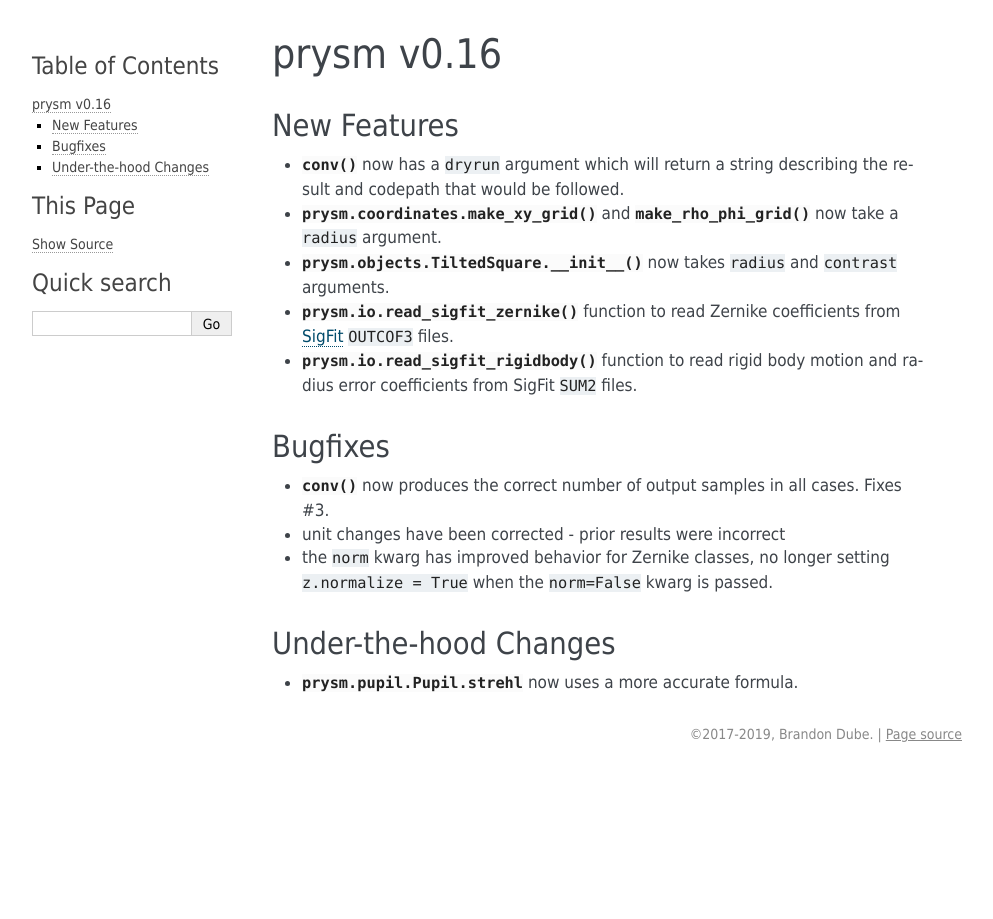
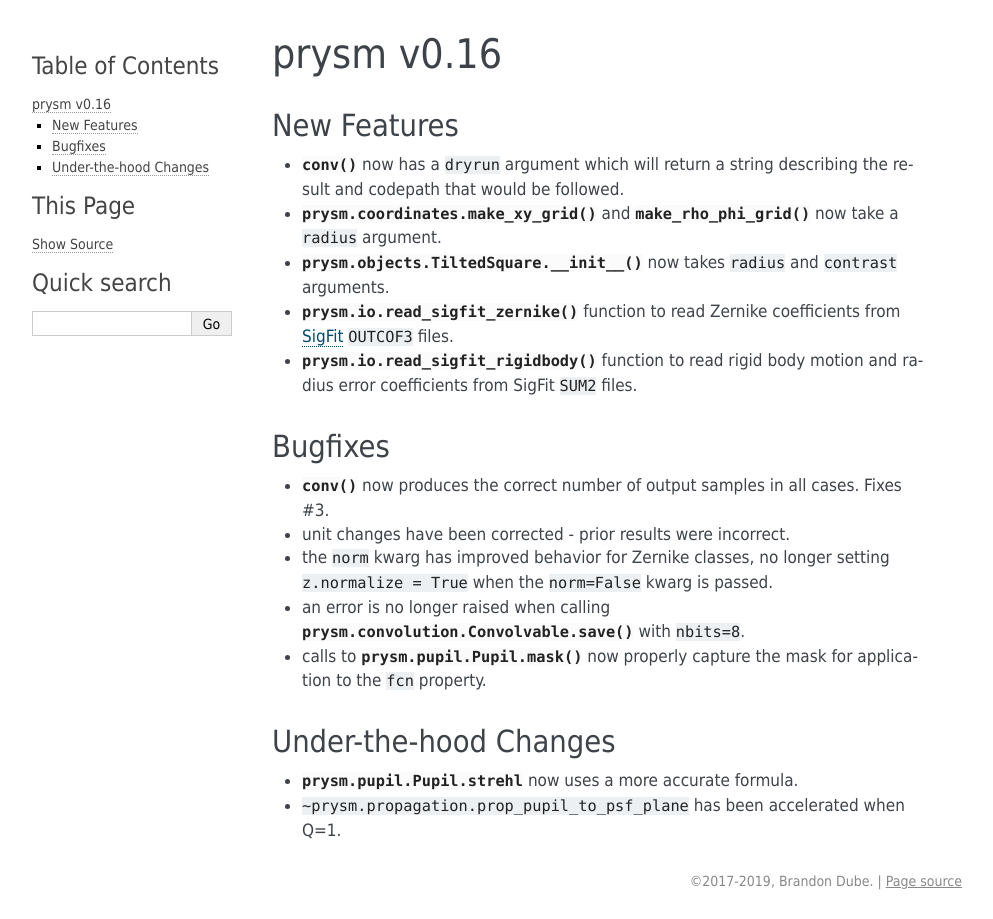
Before and after one commit to brandondube/prysm, a Sphinx documentation site: the page built from docs/source/releases/v0.16.rst, in a window 1280 px wide. Shown: the whole page, without its empty margins (148-1141 px from the left). Built offline with Sphinx 7.4.7, drawn with Linux system fonts in a browser that asks for light colours.

Commit message:
update v0.16 release notes

```diff
--- a/docs/source/releases/v0.16.rst
+++ b/docs/source/releases/v0.16.rst
@@ -20,11 +20,17 @@ Bugfixes
 
 * :meth:`~prysm.convolution.Convolvable.conv` now produces the correct number of output samples in all cases.  Fixes #3.
 
-* unit changes have been corrected - prior results were incorrect
+* unit changes have been corrected - prior results were incorrect.
 
 * the :code:`norm` kwarg has improved behavior for Zernike classes, no longer setting :code:`z.normalize = True` when the :code:`norm=False` kwarg is passed.
+
+* an error is no longer raised when calling :meth:`prysm.convolution.Convolvable.save` with :code:`nbits=8`.
+
+* calls to :meth:`prysm.pupil.Pupil.mask` now properly capture the mask for application to the :code:`fcn` property.
 
 Under-the-hood Changes
 ======================
 
 * :attr:`prysm.pupil.Pupil.strehl` now uses a more accurate formula.
+
+* :code:`~prysm.propagation.prop_pupil_to_psf_plane` has been accelerated when Q=1.
```
